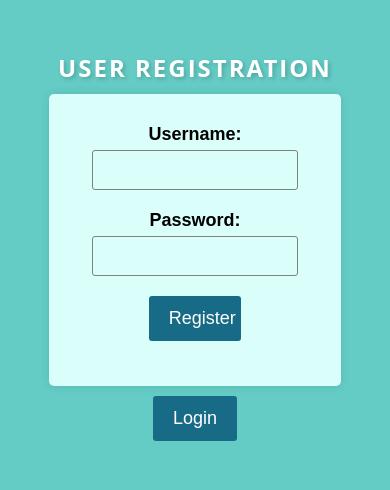
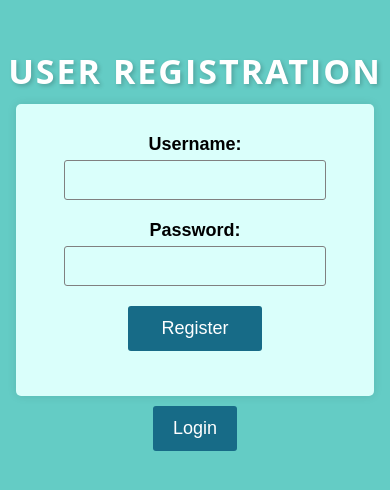
Before and after one commit to iamjayandhan/Hall-Booking_System_React_Firebase, a React (Create React App) app: page /registration in a window 390 px wide. Shown: the part 184-674 px from the top of the page. Built offline with nearby package versions, Linux system fonts and the light colour scheme; no server answers; the database is empty.

Commit message:
font fix

```diff
--- a/src/Login.js
+++ b/src/Login.js
@@ -66,6 +66,7 @@ const Login = () => {
           required
           value={username}
           onChange={(e) => setUsername(e.target.value)}
+          autoComplete="off"
         />
         <br />
         <label htmlFor="password">Password:</label>
@@ -89,7 +90,7 @@ const Login = () => {
           style={{
             position: 'absolute',
             top: '39%',
-            right: '20px',
+            right: '30px',
             transform: 'translateY(-50%)',
           }}
           onClick={() => setPasswordVisible(!passwordVisible)}
--- a/src/Registration.js
+++ b/src/Registration.js
@@ -58,6 +58,7 @@ const Registration = () => {
           required
           value={username}
           onChange={(e) => setUsername(e.target.value)}
+          autoComplete="off"
         />
         <br />
         <label htmlFor="password">Password:</label>
--- a/src/ViewAllBookings.css
+++ b/src/ViewAllBookings.css
@@ -96,7 +96,7 @@ table th button.down-arrow::after {
 /* Media query for mobile devices */
 @media (max-width: 768px) {
   h1 {
-    font-size: 24px;
+    font-size: 34px;
   }
 
   /* Center the table */
--- a/src/index.css
+++ b/src/index.css
@@ -82,7 +82,7 @@ button[type="submit"] {
   font-size: 18px;
   cursor: pointer;
   transition: background-color 0.2s ease-in-out;
-  width: 40%;
+  width: 45%;
 }
 
 button[type="submit"]:hover {
```
